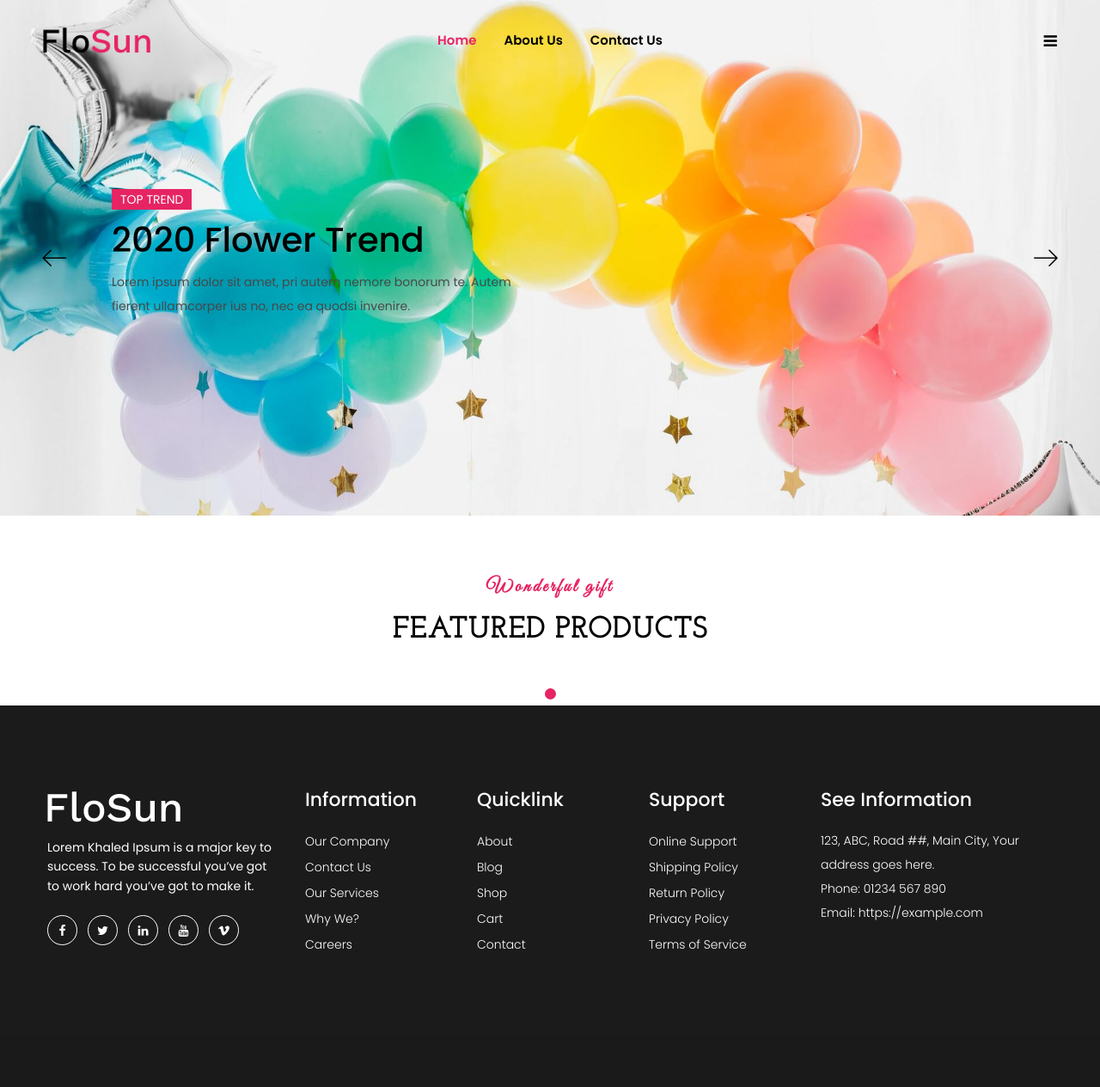
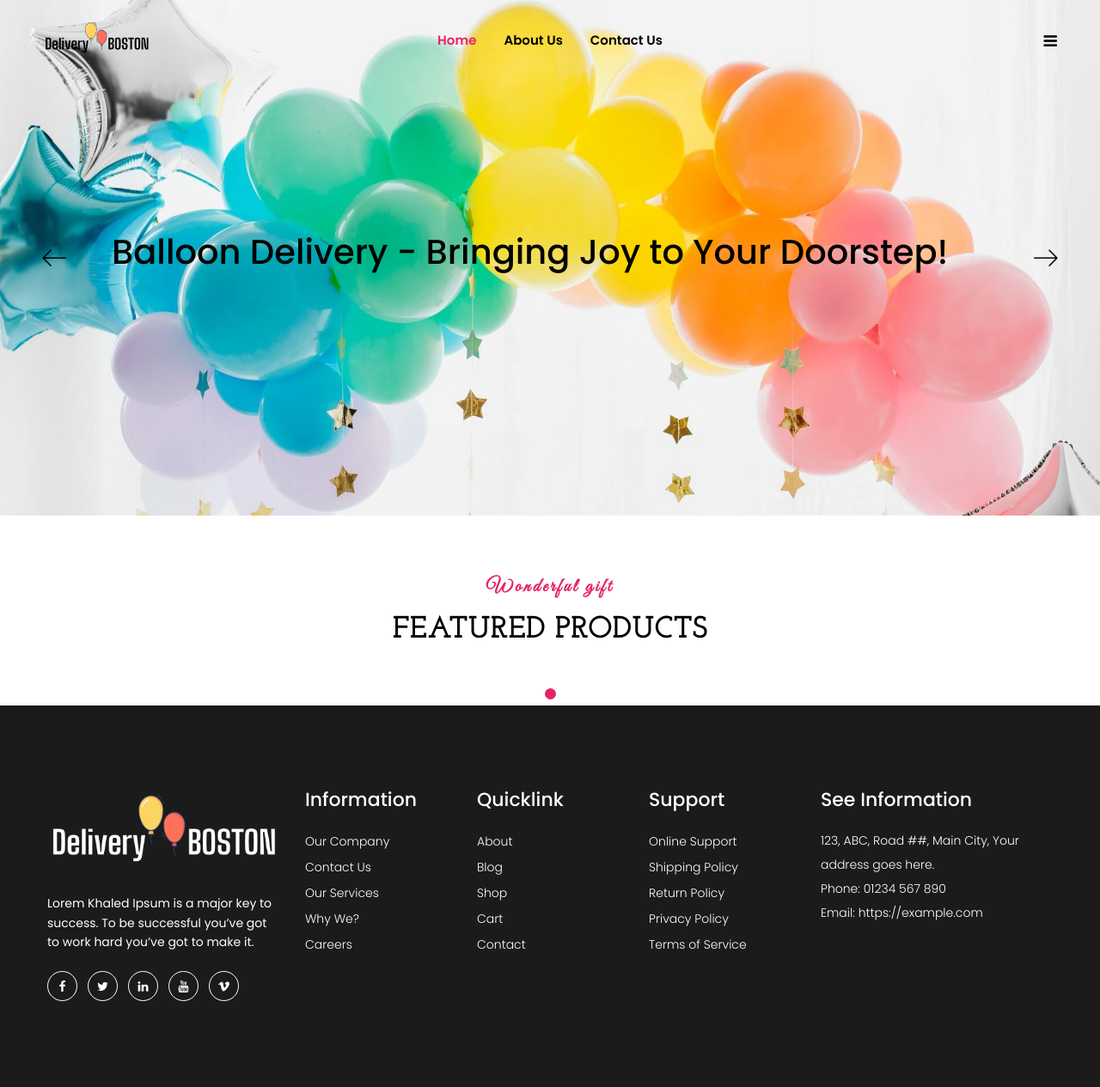
Before and after one commit to Kollaider/DeliveryBalloons, a Django app: page / in a window 1280 px wide. Shown: the whole page at 86% size. Before the commit the page ends 1105 px from the top, so only its background shows below. Run offline with Django 4.2, Linux system fonts and the light colour scheme; data that the repository does not hold is empty; some libraries are stand-ins or nearby versions.

Commit message:
seetings for deploy; changed logo

```diff
--- a/DeliveryBalloons/settings.py
+++ b/DeliveryBalloons/settings.py
@@ -29,7 +29,7 @@ SECRET_KEY = os.environ.get('SECRET_KEY')
 # SECURITY WARNING: don't run with debug turned on in production!
 DEBUG = True
 
-ALLOWED_HOSTS = []
+ALLOWED_HOSTS = ['*']
 
 
 # Application definition
@@ -121,6 +121,8 @@ USE_TZ = True
 # https://docs.djangoproject.com/en/4.1/howto/static-files/
 
 STATIC_URL = 'static/'
+STATIC_ROOT = os.path.join(BASE_DIR, 'static')
+
 
 # Default primary key field type
 # https://docs.djangoproject.com/en/4.1/ref/settings/#default-auto-field
--- a/DeliveryBalloons/urls.py
+++ b/DeliveryBalloons/urls.py
@@ -16,7 +16,6 @@ Including another URLconf
 from django.conf import settings
 from django.conf.urls.static import static
 from django.contrib import admin
-from django.contrib.staticfiles.urls import staticfiles_urlpatterns
 from django.urls import path, include
 
 urlpatterns = [
@@ -24,5 +23,5 @@ urlpatterns = [
     path('', include('webapp.urls')),
 ]
 
+urlpatterns += static(settings.STATIC_URL, document_root=settings.STATIC_ROOT)
 urlpatterns += static(settings.MEDIA_URL, document_root=settings.MEDIA_ROOT)
-urlpatterns += staticfiles_urlpatterns()
--- a/webapp/templates/webapp/index.html
+++ b/webapp/templates/webapp/index.html
@@ -56,8 +56,8 @@
             <div class="row align-items-center">
                 <div class="col-lg-2 col-xl-2 col-md-6 col-6 col-custom">
                     <div class="header-logo d-flex align-items-center">
-                        <a href="index.html">
-                            <img class="img-full" src="{% static 'webapp/images/logo/logo.png' %}" alt="Header Logo">
+                        <a href="{% url 'home' %}">
+                            <img class="img-full" src="{% static 'webapp/images/logo/balloons.png' %}" alt="Header Logo">
                         </a>
                     </div>
                 </div>
@@ -193,11 +193,16 @@
                     <ul class="menu-top-menu">
                         <li><a href="about-us.html">About Us</a></li>
                     </ul>
-                    <p class="desc-content">Lorem ipsum dolor sit amet, consectetur adipiscing elit, sed do eiusmod
-                        tempor incididunt ut labore et dolore magna aliqua. <br> Ut enim ad minim veniam, quis nostrud
-                        exercitation ullamco laboris nisi ut aliquip ex ea commodo consequat. <br> Duis aute irure dolor
-                        in reprehenderit in voluptate velit esse cillum dolore eu fugiat nulla pariatur. Excepteur sint
-                        occaecat cupidatat non proident, sunt in culpa qui officia deserunt mollit anim id est laborum.
+                    <p class="desc-content">Welcome to Balloon Delivery shop, the one-stop-shop for all your balloon needs!
+                        We are dedicated to bringing the fun and excitement of balloons to your events, big or small.
+                        From birthdays to weddings, graduations to corporate events, we have a wide variety of balloons
+                        to choose from. Our collection includes classic latex balloons, foil balloons in various shapes
+                        and sizes, balloon bouquets, and customized balloons to add a personal touch to your
+                        celebration. We also offer balloon accessories such as balloon weights, ribbons, and pumps to
+                        make decorating a breeze. Our balloons are made with high-quality materials and are designed to
+                        last longer than your typical party balloon. With our fast and reliable shipping, you can have
+                        your balloons delivered right to your doorstep in no time. Let us make your special occasion a
+                        memorable one with our wide selection of balloons at Balloon Delivery shop.
                     </p>
                     <div class="switcher">
                         <div class="language">
@@ -261,10 +266,10 @@
             <div class="intro11-section swiper-slide slide-1 slide-bg-1 bg-position">
                 <!-- Intro Content Start -->
                 <div class="intro11-content text-left">
-                    <h3 class="title-slider text-uppercase">Top Trend</h3>
-                    <h2 class="title">2020 Flower Trend</h2>
-                    <p class="desc-content">Lorem ipsum dolor sit amet, pri autem nemore bonorum te. Autem fierent
-                        ullamcorper ius no, nec ea quodsi invenire. </p>
+{#                    <h3 class="title-slider text-uppercase">Top Trend</h3>#}
+                    <h2 class="title">Balloon Delivery - Bringing Joy to Your Doorstep!</h2>
+{#                    <p class="desc-content">Lorem ipsum dolor sit amet, pri autem nemore bonorum te. Autem fierent#}
+{#                        ullamcorper ius no, nec ea quodsi invenire. </p>#}
                     {#                    <a href="product-details.html" class="btn flosun-button secondary-btn theme-color  rounded-0">Shop#}
                     {#                        Now</a>#}
                 </div>
@@ -274,9 +279,9 @@
                 <!-- Intro Content Start -->
                 <div class="intro11-content text-left">
                     <h3 class="title-slider black-slider-title text-uppercase">Collection</h3>
-                    <h2 class="title">Flowers and Candle <br> Birthday Gift</h2>
-                    <p class="desc-content">Lorem ipsum dolor sit amet, pri autem nemore bonorum te. Autem fierent
-                        ullamcorper ius no, nec ea quodsi invenire. </p>
+                    <h2 class="title">Surprise Someone Special with Our Balloon Bouquets!</h2>
+{#                    <p class="desc-content">Lorem ipsum dolor sit amet, pri autem nemore bonorum te. Autem fierent#}
+{#                        ullamcorper ius no, nec ea quodsi invenire. </p>#}
                     {#                    <a href="product-details.html" class="btn flosun-button secondary-btn rounded-0">Shop Now</a>#}
                 </div>
                 <!-- Intro Content End -->
@@ -315,7 +320,8 @@
                                     <div class="product-image">
                                         <a class="d-block" href="#">
                                             <img src="{{ product.image.url }}" alt="" class="product-image-1 w-100">
-                                            <img src="{{ product.image.url }}" alt="" class="product-image-2 position-absolute w-100">
+                                            <img src="{{ product.image.url }}" alt=""
+                                                 class="product-image-2 position-absolute w-100">
                                         </a>
                                         <span class="onsale">Sale!</span>
                                         <div class="add-action d-flex flex-column position-absolute">
@@ -346,7 +352,8 @@
                                         </div>
 
                                     </div>
-                                    <a class="btn flosun-button secondary-btn rounded-0" href="{% url 'product_detail' product.pk %}">More..</a>
+                                    <a class="btn flosun-button secondary-btn rounded-0"
+                                       href="{% url 'product_detail' product.pk %}">More..</a>
                                 </div>
 
                             </div>
@@ -370,7 +377,7 @@
                     <div class="single-footer-widget m-0">
                         <div class="footer-logo">
                             <a href="index.html">
-                                <img src="{% static 'webapp/images/logo/logo-footer.png' %}" alt="Logo Image">
+                                <img src="{% static 'webapp/images/logo/balloons-footer.png' %}" alt="Logo Image">
                             </a>
                         </div>
                         <p class="desc-content">Lorem Khaled Ipsum is a major key to success. To be successful you’ve
```
Also changed, not shown: webapp/static/webapp/images/logo/balloons-footer.png (added), webapp/static/webapp/images/logo/balloons.png (added). Lines whose indentation alone changed are shown as unchanged.
